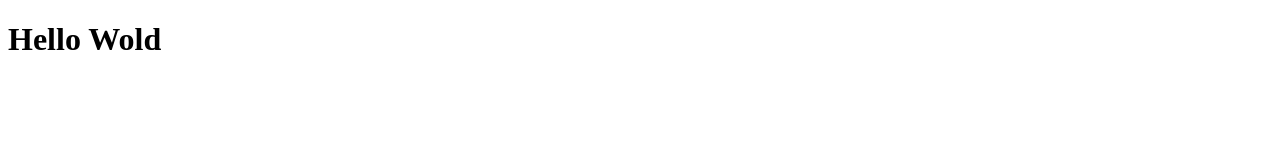
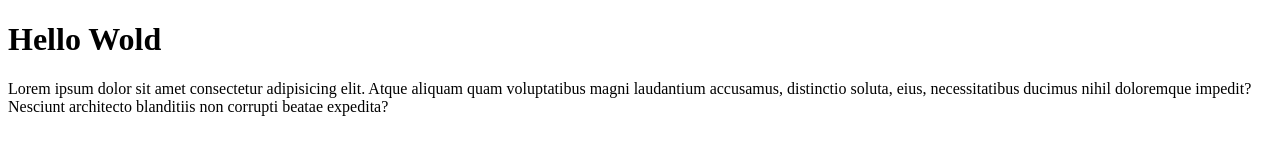
Before and after one commit to RizkiAmandaAgustian/mentormasilham, a plain HTML site: page index.html in a window 1280 px wide. Drawn offline with Linux system fonts and the light colour scheme.

Commit message:
menambahkan paragraf dan file kontak baru mentor mas ilham

```diff
--- a/index.html
+++ b/index.html
@@ -1,12 +1,18 @@
 <!DOCTYPE html>
 <html lang="en">
+
 <head>
     <meta charset="UTF-8">
     <meta http-equiv="X-UA-Compatible" content="IE=edge">
     <meta name="viewport" content="width=device-width, initial-scale=1.0">
     <title>Document</title>
 </head>
+
 <body>
     <h1>Hello Wold</h1>
+    <p>Lorem ipsum dolor sit amet consectetur adipisicing elit. Atque aliquam quam voluptatibus magni laudantium
+        accusamus, distinctio soluta, eius, necessitatibus ducimus nihil doloremque impedit? Nesciunt architecto
+        blanditiis non corrupti beatae expedita?</p>
 </body>
+
 </html>
```
Also changed, not shown: kontak.html (added).
